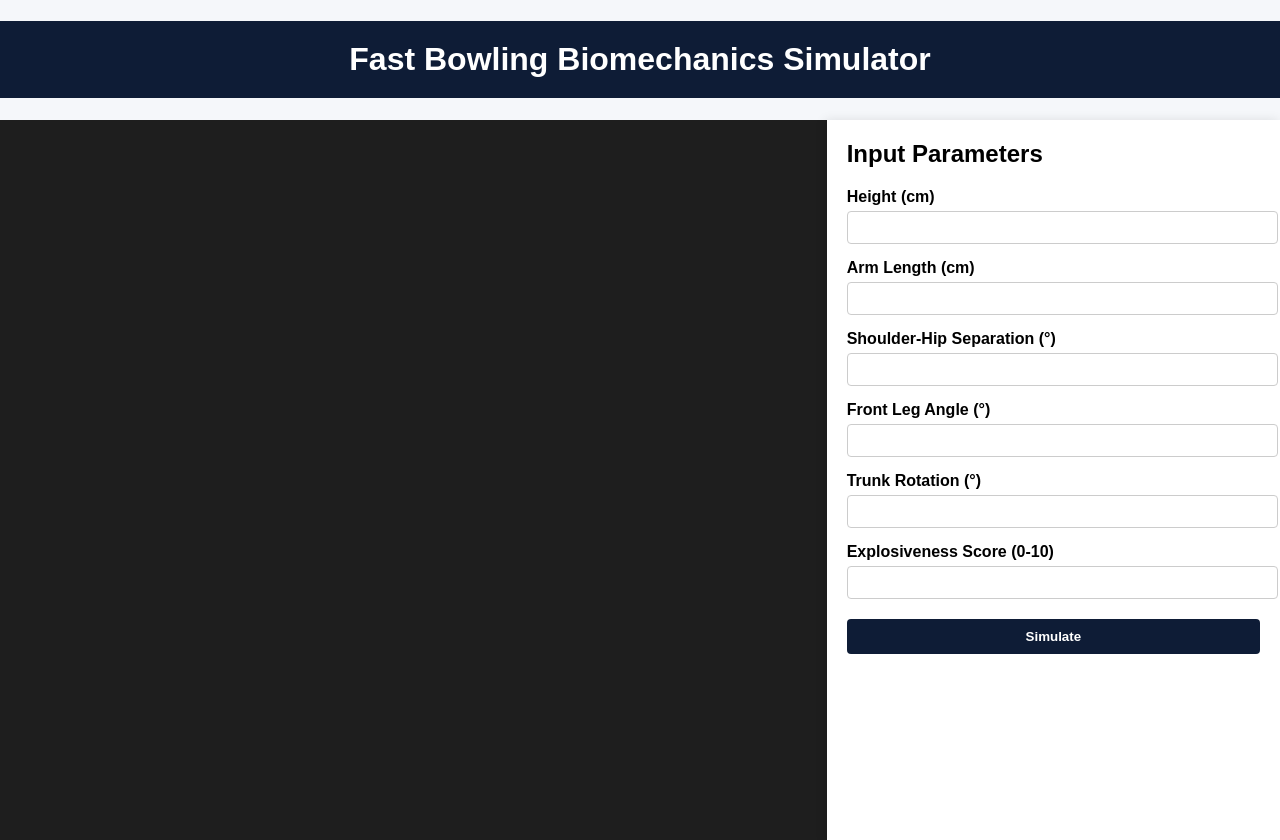
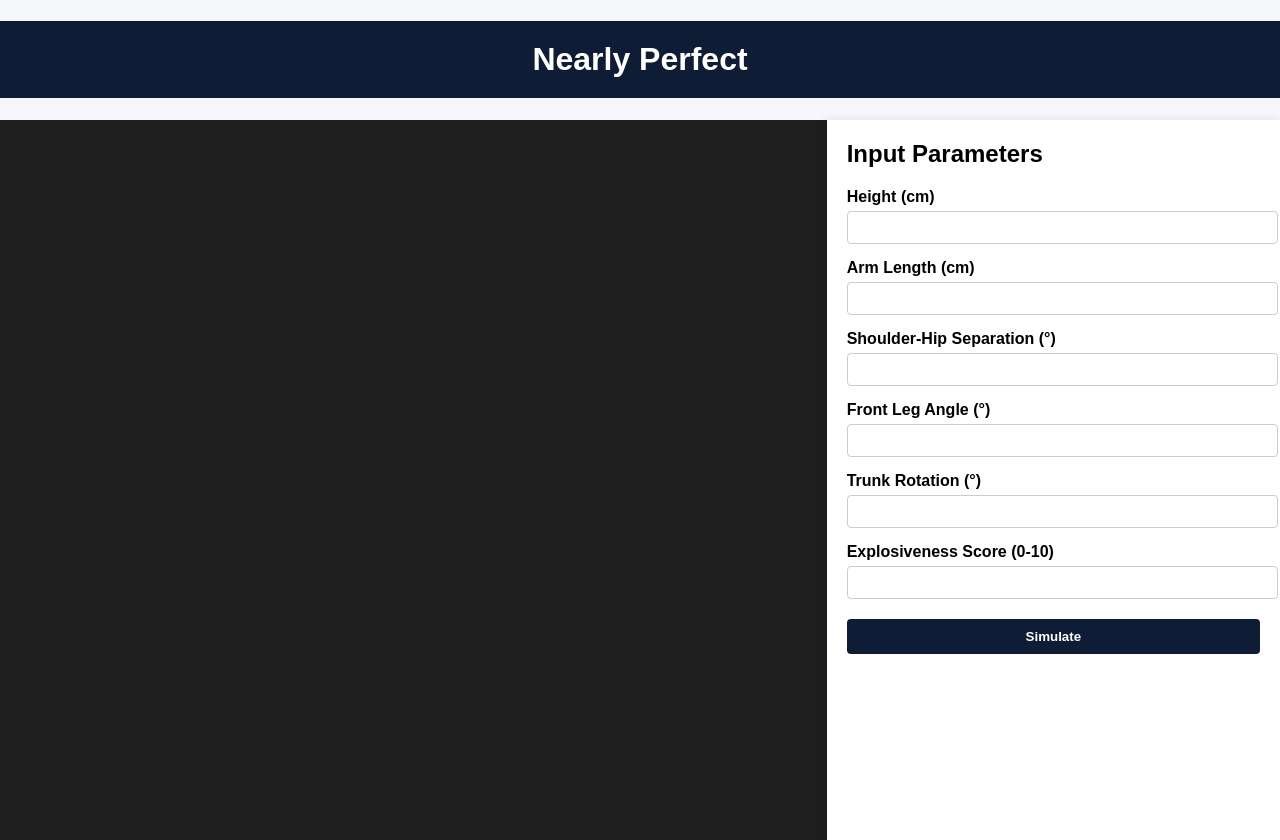
Before and after one commit to nearlyperfect-ai/execute, a plain HTML site: page execute/index.html in a window 1280 px wide. Drawn offline with nearby package versions, Linux system fonts and the light colour scheme.

Commit message:
joined under same folder

```diff
--- a/index.html
+++ b/execute/index.html
@@ -2,13 +2,13 @@
 <html lang="en">
 <head>
   <meta charset="UTF-8">
-  <title>Fast Bowling Biomechanics Simulator</title>
+  <title>Nearly Perfect</title>
   <link rel="stylesheet" href="style.css">
   <script src="https://cdnjs.cloudflare.com/ajax/libs/three.js/r134/three.min.js"></script>
   <script src="https://cdn.jsdelivr.net/npm/three@0.134.0/examples/js/loaders/GLTFLoader.js"></script>
 </head>
 <body>
-  <h1>Fast Bowling Biomechanics Simulator</h1>
+  <h1>Nearly Perfect</h1>
   <div class="container">
     <div id="viewer"></div>
     <div class="inputs">
```
Also changed, not shown: execute/main.js (renamed from main.js), execute/style.css (renamed from style.css).
